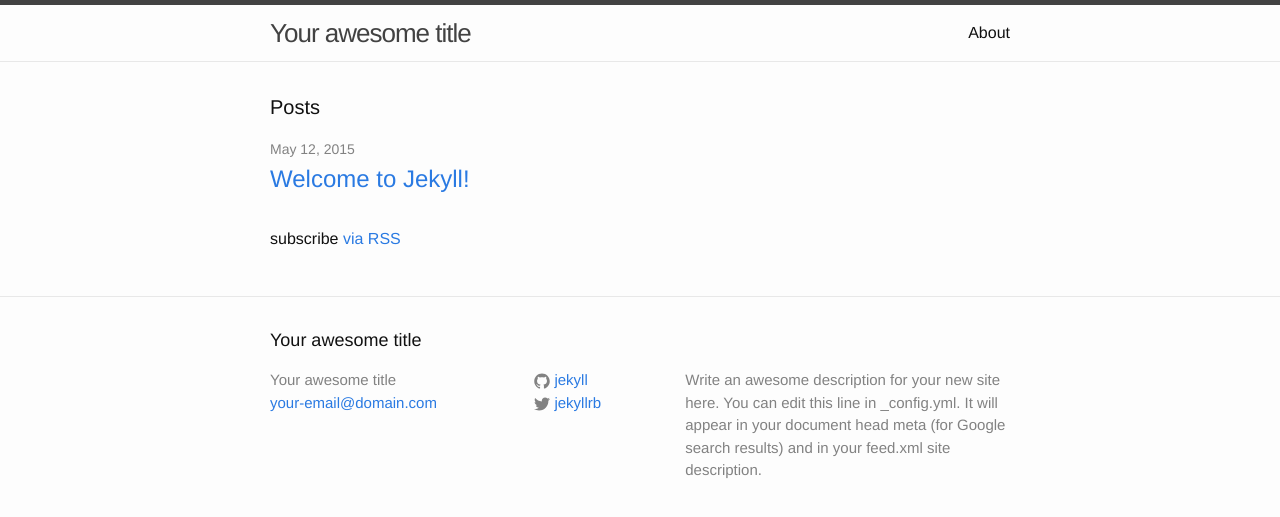
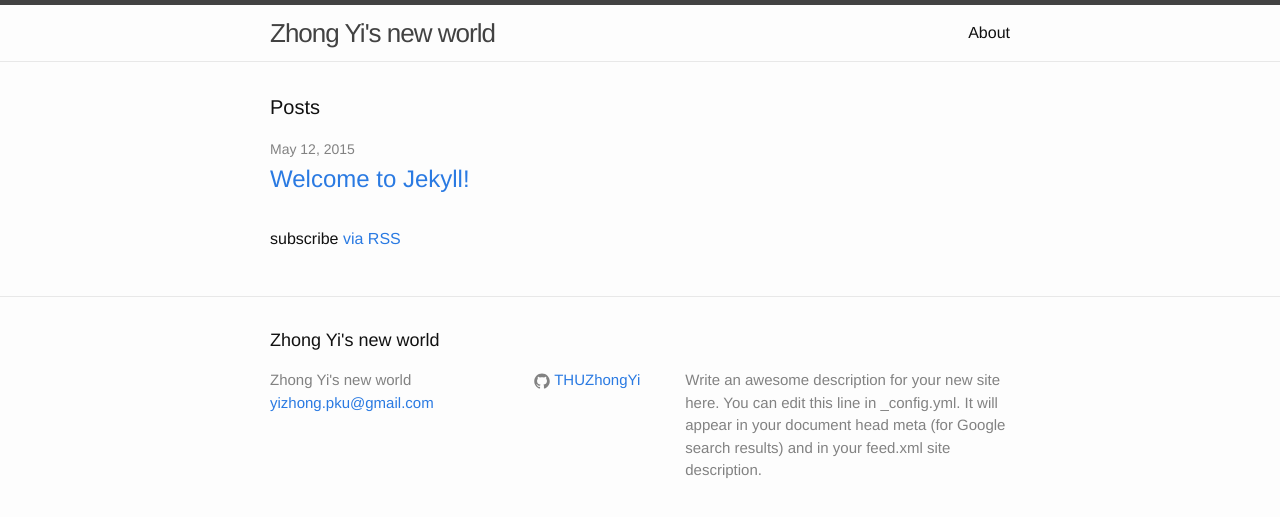
Before and after one commit to THUZhongYi/THUZhongYi.github.io, a Jekyll site: the page built from index.html, in a window 1280 px wide. Shown: the top 517 px of the page. Built offline with Jekyll 4.4.1, drawn with Linux system fonts in a browser that asks for light colours.

Commit message:
Update _config.yml

```diff
--- a/_config.yml
+++ b/_config.yml
@@ -1,14 +1,14 @@
 # Site settings
-title: Your awesome title
-email: your-email@domain.com
+title: Zhong Yi's new world
+email: yizhong.pku@gmail.com
 description: > # this means to ignore newlines until "baseurl:"
   Write an awesome description for your new site here. You can edit this
   line in _config.yml. It will appear in your document head meta (for
   Google search results) and in your feed.xml site description.
 baseurl: "" # the subpath of your site, e.g. /blog/
 url: "http://yourdomain.com" # the base hostname & protocol for your site
-twitter_username: jekyllrb
-github_username:  jekyll
+
+github_username:  THUZhongYi
 
 # Build settings
 markdown: kramdown
```
